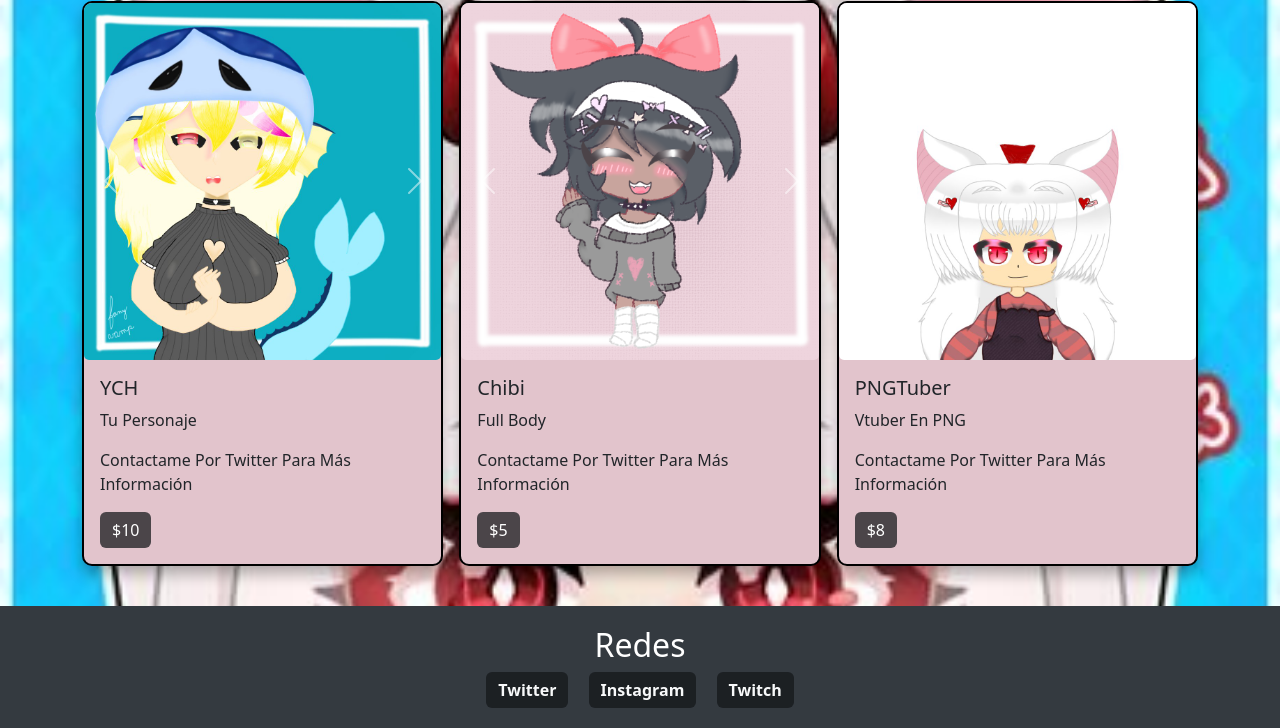
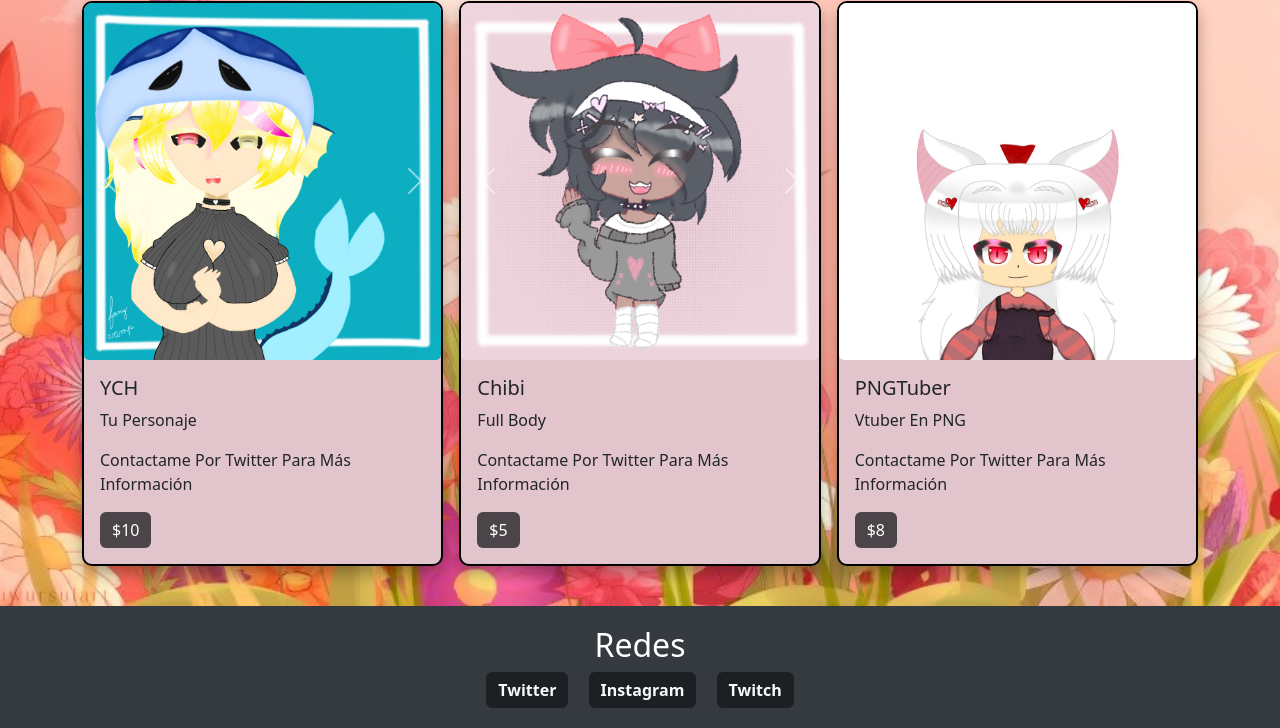
Before and after one commit to FanyVamp/FanyVamp.github.io, a plain HTML site: page Comisiones.html in a window 1280 px wide. Shown: the part 179-907 px from the top of the page. Drawn offline with nearby package versions, Linux system fonts and the light colour scheme.

Commit message:
Página Web Hecha Por KC8

```diff
--- a/FanyVampComisiones.css
+++ b/FanyVampComisiones.css
@@ -1,7 +1,7 @@
 .content{
     flex: 1 0 auto;
     padding: 20px;
-    background-image: url("Sources/Profile/PFP.jpg");
+    background-image: url("Sources/Profile/FanyBanner.jpeg");
     background-repeat: no-repeat;
     background-size: cover;
     background-position: center top;
```
